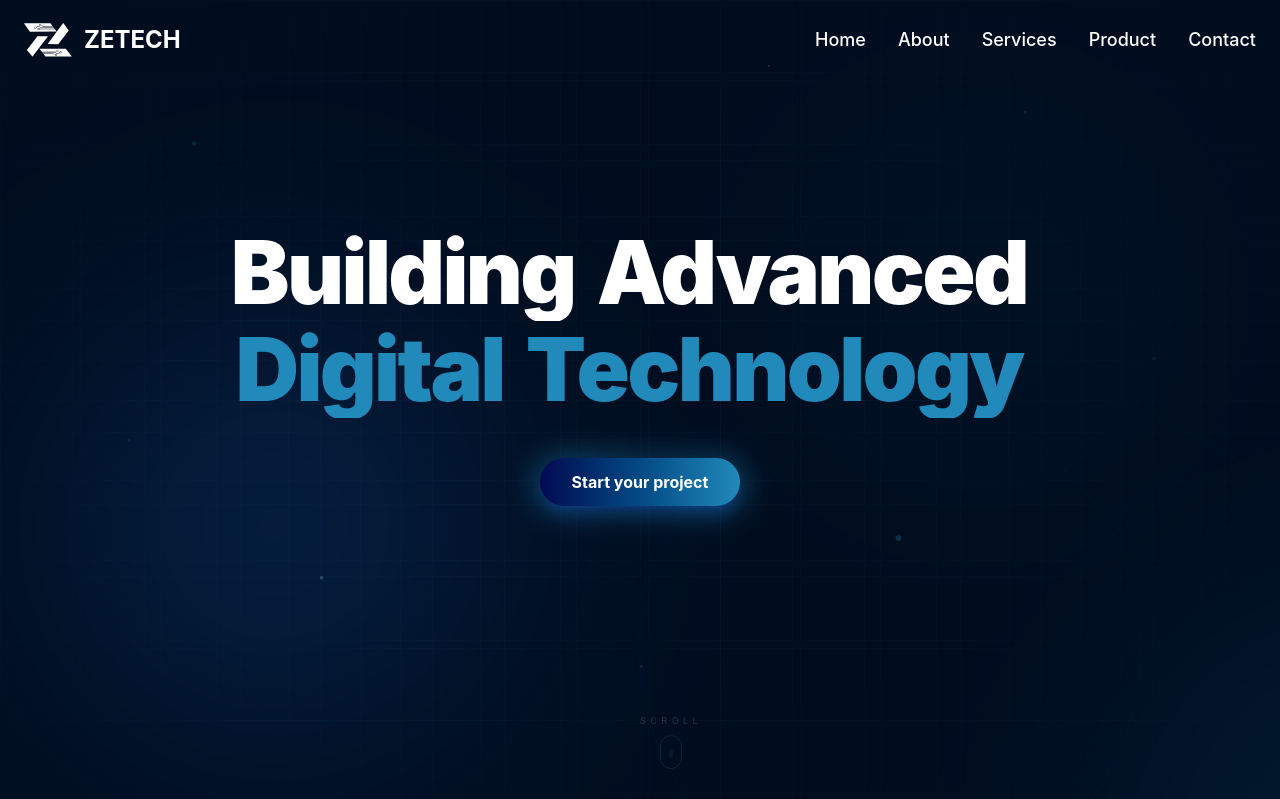
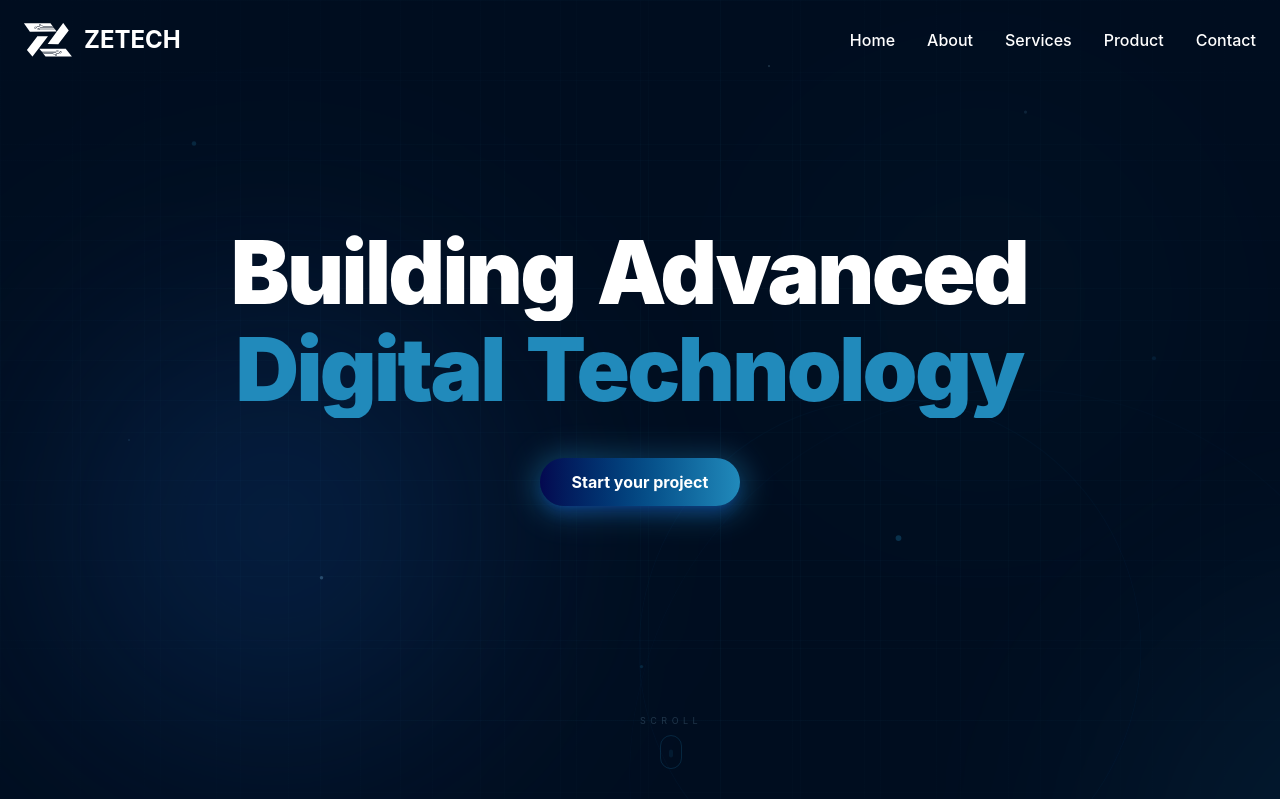
Before and after one commit to Research-and-Creativity/company-profile, a React (Vite) app: page / in a window 1280 px wide. Shown: the top 799 px of the page. Built offline with nearby package versions, Linux system fonts and the light colour scheme.

Commit message:
refactor: simplify Navbar component structure and improve styling

```diff
--- a/src/components/shared/Navbar.tsx
+++ b/src/components/shared/Navbar.tsx
@@ -30,12 +30,12 @@ const Navbar = () => {
 
   return (
     <nav
-      className={`fixed top-0 w-full z-50 transition-all duration-300 ${
-        isScrolled
-          ? "bg-white/80 backdrop-blur-md shadow-md py-2"
-          : "bg-transparent py-4"
+      className={`fixed top-0 w-full z-50 transition-all duration-300 ${isScrolled
+        ? "bg-white shadow-md"
+        : "bg-transparent"
         }`}
     >
+      <div className={`relative z-20 transition-all duration-300 ${isScrolled ? "py-2" : "py-4"} bg-inherit`}>
         <div className="container mx-auto px-6 flex justify-between items-center">
           <a href="/" className="hover:opacity-80 transition-opacity">
             <div className="flex items-center gap-3">
@@ -44,10 +44,13 @@ const Navbar = () => {
                 alt="Zetech Logo"
                 className={`object-contain transition-all ${isScrolled ? "w-10 h-10" : "w-12 h-12"}`}
               />
-            {isScrolled ? (<div className="text-2xl font-bold text-[#001534]">
+              {isScrolled ? (
+                <div className="text-2xl font-bold text-[#001534]">
                   ZE<span className="text-blue-900">TECH</span>
-            </div>) : (<div className="text-white text-2xl font-bold">ZETECH</div>)}
-
+                </div>
+              ) : (
+                <div className="text-white text-2xl font-bold">ZETECH</div>
+              )}
             </div>
           </a>
 
@@ -57,47 +60,29 @@ const Navbar = () => {
                 key={link.label}
                 href={link.href}
                 className={`font-medium transition-all duration-300 relative group
-                ${activeSection === link.href ? "text-blue-600" : "text-[#001534]"}
-                ${isScrolled ? "text-base text-black hover:text-blue-600" : "text-lg text-white"}
-
+              ${isScrolled ? "text-black" : "text-white"}
             `}
               >
                 {link.label}
-              <span
-                className={`absolute -bottom-1 left-0 h-0.5 transition-all duration-300
-                ${activeSection === link.href ? "w-full" : "w-0 group-hover:w-full"} ${isScrolled ? "bg-blue-600" :"bg-white"}`}
-              />
+                <span className={`absolute -bottom-1 left-0 h-0.5 transition-all duration-300 ${activeSection === link.href ? "w-full" : "w-0 group-hover:w-full"} ${isScrolled ? "bg-blue-600" : "bg-white"}`} />
               </a>
             ))}
           </div>
 
           <button
-          className="md:hidden text-[#001534] p-2"
+            className={`cursor-pointer md:hidden ${isScrolled ? "text-[#001534]" : "text-white"} p-2`}
             onClick={() => setIsMobileMenuOpen(!isMobileMenuOpen)}
           >
-          <svg
-            className="w-6 h-6"
-            fill="none"
-            stroke="currentColor"
-            viewBox="0 0 24 24"
-          >
-            <path
-              strokeLinecap="round"
-              strokeLinejoin="round"
-              strokeWidth={2}
-              d={
-                isMobileMenuOpen
-                  ? "M6 18L18 6M6 6l12 12"
-                  : "M4 6h16M4 12h16M4 18h16"
-              }
-            />
+            <svg className="w-6 h-6" fill="none" stroke="currentColor" viewBox="0 0 24 24">
+              <path strokeLinecap="round" strokeLinejoin="round" strokeWidth={2} d={isMobileMenuOpen ? "M6 18L18 6M6 6l12 12" : "M4 6h16M4 12h16M4 18h16"} />
             </svg>
           </button>
         </div>
+      </div>
 
       <div
-        className={`md:hidden overflow-hidden transition-all duration-300 bg-white
-        ${isMobileMenuOpen ? "max-h-64 border-b" : "max-h-0"}`}
+        className={`md:hidden overflow-hidden transition-all duration-500 ease-in-out bg-white relative z-10
+    ${isMobileMenuOpen ? "max-h-64 border-b border-gray-100" : "max-h-0"}`}
       >
         <div className="flex flex-col p-6 gap-4">
           {NAV_LINKS.map((link) => (
@@ -105,7 +90,7 @@ const Navbar = () => {
               key={link.label}
               href={link.href}
               onClick={() => setIsMobileMenuOpen(false)}
-              className="font-medium text-[#001534] hover:text-blue-600"
+              className="font-medium text-[#001534] hover:text-blue-600 py-1"
             >
               {link.label}
             </a>
```
Lines whose indentation alone changed are shown as unchanged.
